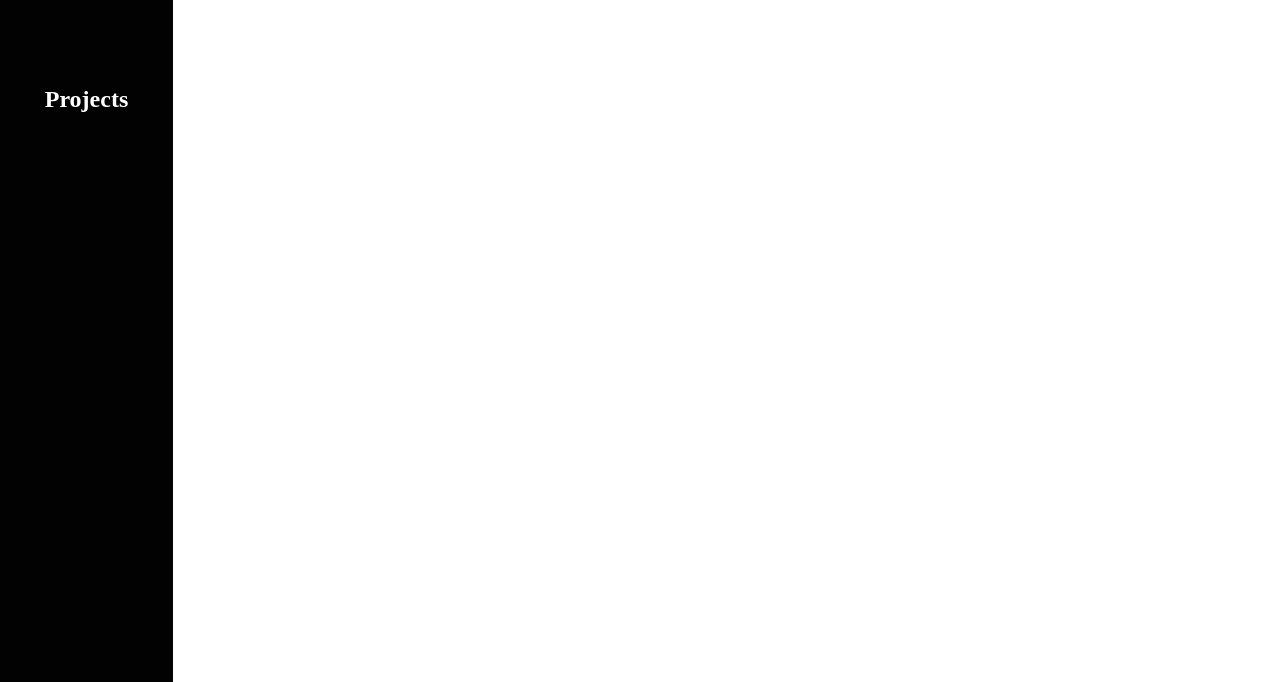
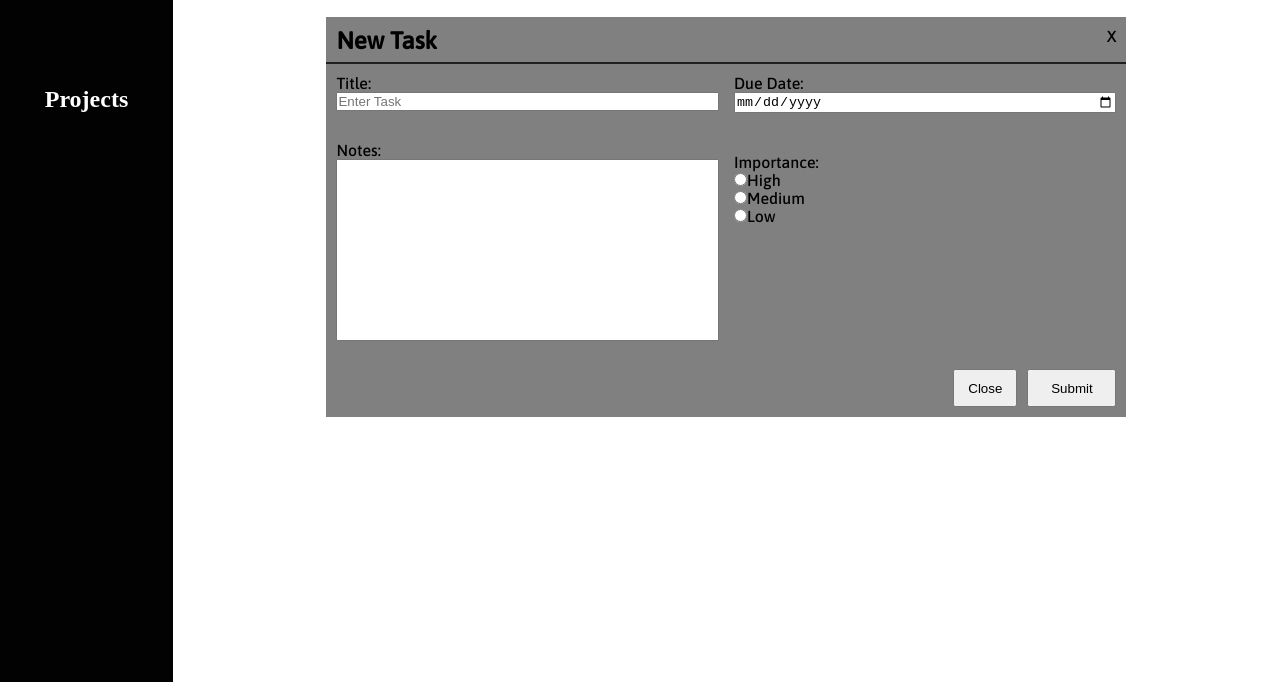
Before and after one commit to HBishop123/Todo-List, a website built with webpack: page dist/index.html in a window 1280 px wide. Shown: the part 218-900 px from the top of the page. Built offline with nearby package versions, Linux system fonts and the light colour scheme.

Commit message:
changed styling of the form that pops up

```diff
--- a/dist/index.html
+++ b/dist/index.html
@@ -7,6 +7,9 @@
     <title>Todo-list</title>
     <script type="module" src="../src/index.js"></script>
     <link rel="stylesheet" href="styles.css" />
+    <style>
+      @import url("https://fonts.googleapis.com/css2?family=Asap:wght@500&family=Roboto&display=swap");
+    </style>
   </head>
   <body>
     <header>
@@ -27,9 +30,28 @@
       <div class="main-area">
         <h1>General Tasks</h1>
         <p id="add-task">Add Task</p>
+
         <form id="addTaskForm">
-          <input type="text" id="form-text" placeholder="Enter Task" required />
+          <div class="top-layer">
+            <h2>New Task</h2>
+            <p>X</p>
+          </div>
+          <div class="second-layer">
+            <div class="second-layer-left">
+              <p>Title:</p>
+              <input
+                type="text"
+                id="form-text"
+                placeholder="Enter Task"
+                required
+              />
+              <p>Notes:</p>
+              <textarea name="notes" rows="12" id="notes"></textarea>
+            </div>
+            <div class="second-layer-right">
+              <p>Due Date:</p>
               <input type="date" id="date" required />
+              <div class="box-container">
                 <label
                   >Importance:
                   <label
@@ -57,11 +79,14 @@
                     />Low</label
                   >
                 </label>
+              </div>
+            </div>
+          </div>
+          <div class="third-layer">
             <button id="submit" type="submit">Submit</button>
-          <button id="cancel" type="reset">Cancel</button>
+            <button id="cancel" type="reset">Close</button>
+          </div>
         </form>
-
-
       </div>
     </main>
   </body>
--- a/dist/styles.css
+++ b/dist/styles.css
@@ -15,7 +15,6 @@ body {
 header {
   height: 100px;
   background: rgb(184, 178, 178);
-
   display: flex;
   align-items: center;
 }
@@ -65,10 +64,85 @@ h1 {
   padding-top: 40px;
 }
 
+/* main area styling end */
+
+/* form styling start */
+
 form {
+  height: 400px;
+  width: 800px;
+  background-color: grey;
   display: flex;
   flex-direction: column;
-  display: none;
+  font-size: 16px;
+  font-family: "Asap", sans-serif;
+  /* display: none; */
 }
 
-/* main area styling end */
+.top-layer {
+  display: flex;
+  flex-direction: row;
+  justify-content: space-between;
+  padding: 10px;
+  box-shadow: inset 0px -2px 0px 0px rgba(0, 0, 0, 0.75);
+}
+
+.second-layer {
+  display: flex;
+  flex-direction: row;
+  padding: 10px;
+  gap: 15px;
+}
+
+.second-layer-left {
+  display: flex;
+  flex-direction: column;
+  width: 50%;
+}
+
+.second-layer-left > input {
+  margin-bottom: 30px;
+}
+
+textarea {
+  resize: none;
+}
+
+.second-layer-right {
+  display: flex;
+  flex-direction: column;
+  width: 50%;
+}
+
+.second-layer-right > input {
+  margin-bottom: 40px;
+}
+
+.box-container > label {
+  display: flex;
+  flex-direction: column;
+}
+
+.third-layer {
+  display: flex;
+  flex-direction: row-reverse;
+  height: 100%;
+  align-items: flex-end;
+  justify-content: flex-start;
+  gap: 10px;
+  margin-bottom: 10px;
+  margin-right: 10px;
+}
+
+#cancel,
+#submit {
+  height: 38px;
+}
+
+#cancel {
+  width: 64.31px;
+}
+
+#submit {
+  width: 89.02px;
+}
```
Lines whose indentation alone changed are shown as unchanged.
